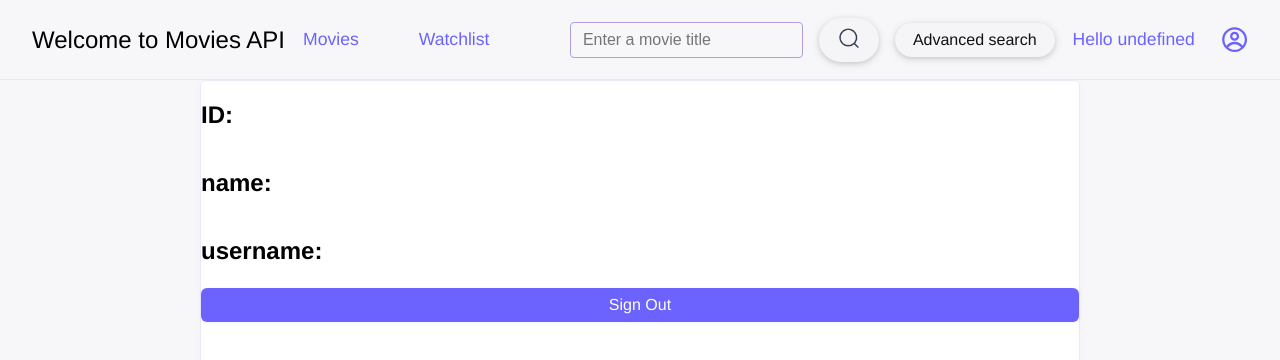
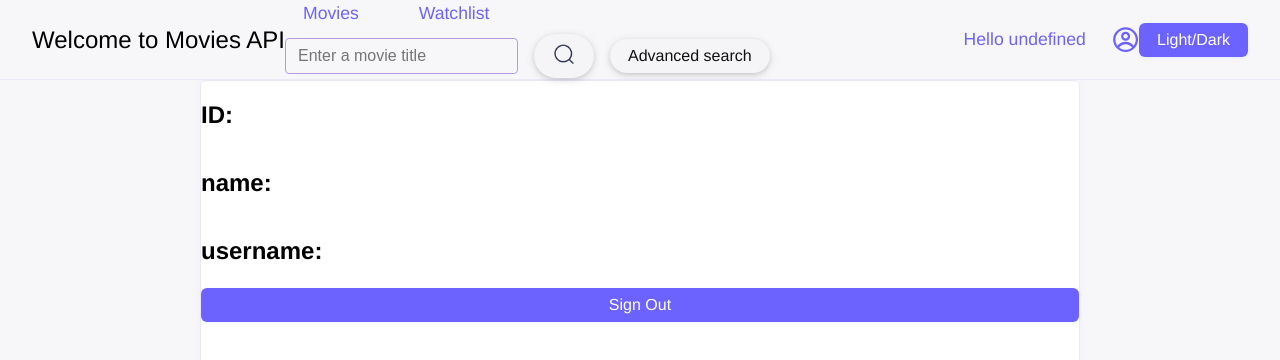
Before and after one commit to yk60/Movie_API, a React (Create React App) app in the folder client/: page /profile in a window 1280 px wide. Shown: the top 360 px of the page. Built offline with nearby package versions, Linux system fonts and the light colour scheme.

Commit message:
Add ThemeContext, toggle dark mode

```diff
--- a/client/src/components/Navbar.js
+++ b/client/src/components/Navbar.js
@@ -1,18 +1,30 @@
 import { Link, useNavigate } from "react-router-dom";
 import React, { useContext } from "react";
 import { AuthContext } from "../context/AuthContext";
+import { ThemeContext } from "../context/ThemeContext";
 import { CgProfile } from "react-icons/cg";
 import "../styles/Login.css";
+import "../styles/Theme.css";
 
 function Navbar({ children }) {
   const { user, setUser, isAuthenticated, setIsAuthenticated } =
     useContext(AuthContext);
+  const { theme, setTheme } = useContext(ThemeContext);
   const navigate = useNavigate();
   const handleHomeClick = () => {
     navigate("/");
   };
+  const handleChangeTheme = () => {
+    if (theme === "Light") {
+      setTheme("Dark");
+      console.log("changed theme to dark");
+    } else {
+      setTheme("Light");
+      console.log("changed theme to light");
+    }
+  };
   return (
-    <div className="navbar">
+    <div className={`navbar ${theme === "Dark" && "dark-mode"}`}>
       <div className="App-name" onClick={handleHomeClick}>
         Welcome to Movies API
       </div>
@@ -37,6 +49,7 @@ function Navbar({ children }) {
           </div>
         </>
       )}
+      <button onClick={handleChangeTheme}>Light/Dark</button>
     </div>
   );
 }
--- a/client/src/context/AuthContext.js
+++ b/client/src/context/AuthContext.js
@@ -5,6 +5,7 @@ export const AuthContext = createContext();
 export function AuthProvider({ children }) {
   const [user, setUser] = useState([]); // {userId, name, username}
   const [isAuthenticated, setIsAuthenticated] = useState([]);
+
   return (
     <AuthContext.Provider
       value={{ user, setUser, isAuthenticated, setIsAuthenticated }}
--- /dev/null
+++ b/client/src/context/ThemeContext.js
@@ -0,0 +1,12 @@
+import { createContext, useState } from "react";
+
+export const ThemeContext = createContext();
+
+export function ThemeProvider({ children }) {
+  const [theme, setTheme] = useState("Light");
+  return (
+    <ThemeContext.Provider value={{ theme, setTheme }}>
+      {children}
+    </ThemeContext.Provider>
+  );
+}
--- a/client/src/index.js
+++ b/client/src/index.js
@@ -7,10 +7,12 @@ import { BrowserRouter } from "react-router-dom";
 import { WatchlistProvider } from "./context/WatchlistContext";
 import { AuthProvider } from "./context/AuthContext";
 import { NotificationProvider } from "./context/NotificationContext";
+import { ThemeProvider } from "./context/ThemeContext";
 
 const root = ReactDOM.createRoot(document.getElementById("root"));
 root.render(
   <BrowserRouter>
+    <ThemeProvider>
       <NotificationProvider>
         <AuthProvider>
           <WatchlistProvider>
@@ -18,6 +20,7 @@ root.render(
           </WatchlistProvider>
         </AuthProvider>
       </NotificationProvider>
+    </ThemeProvider>
   </BrowserRouter>
 );
 
--- /dev/null
+++ b/client/src/styles/Theme.css
@@ -0,0 +1,4 @@
+.dark-mode {
+  background-color: #1f2023;
+  color: #dadada;
+}
```
Lines whose indentation alone changed are shown as unchanged.
